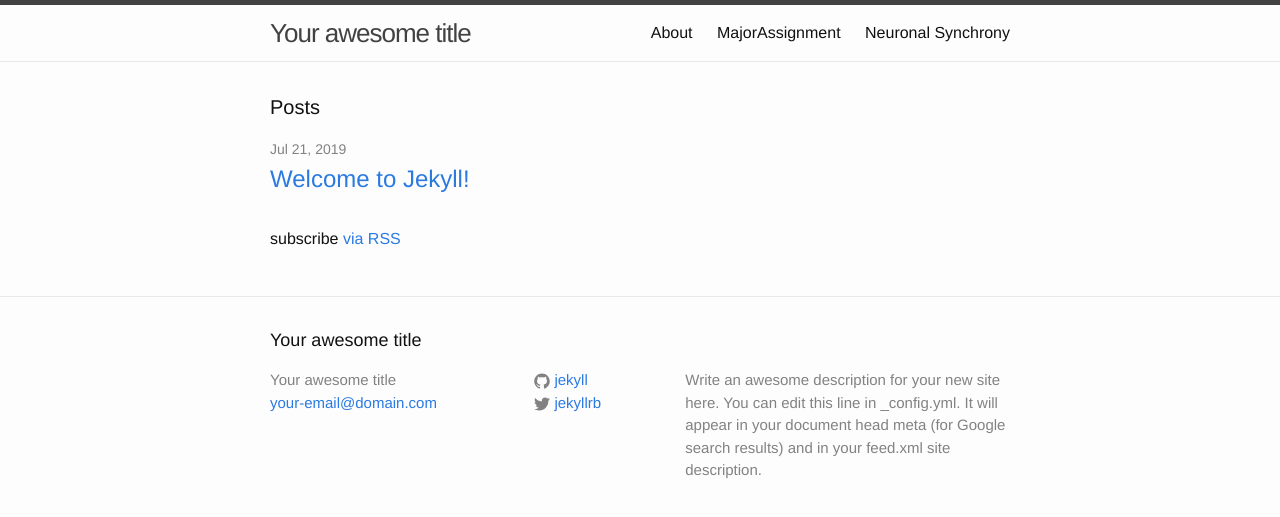
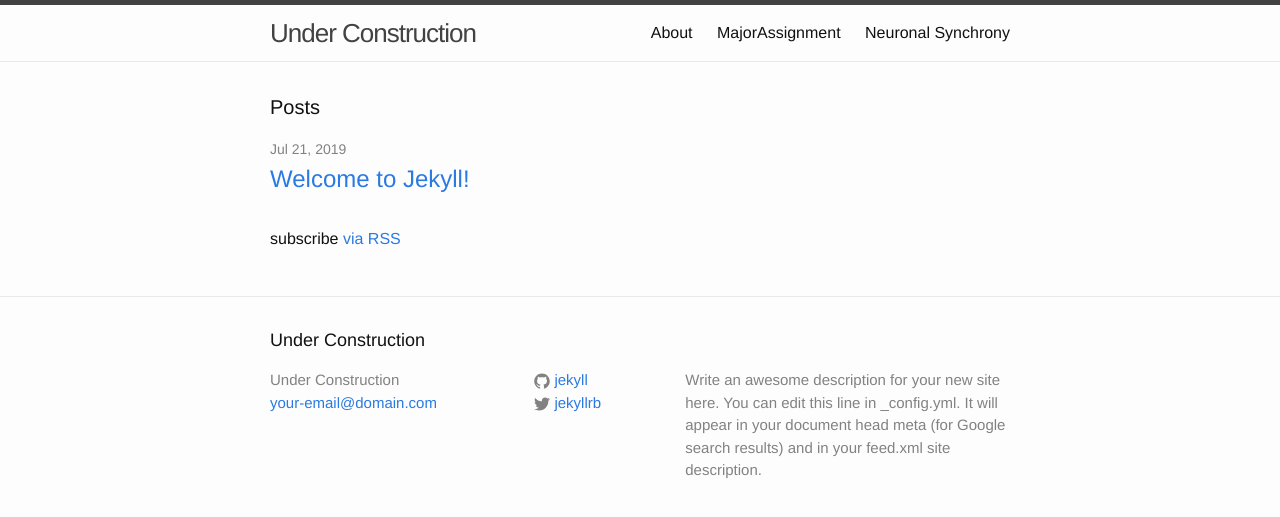
Before and after one commit to BadProfessor/bad-professor.github.io, a Jekyll site: the page built from index.html, in a window 1280 px wide. Shown: the top 517 px of the page. Built offline with Jekyll 4.4.1, drawn with Linux system fonts in a browser that asks for light colours.

Commit message:
Update _config.yml

```diff
--- a/_config.yml
+++ b/_config.yml
@@ -6,7 +6,7 @@
 # 'jekyll serve'. If you change this file, please restart the server process.
 
 # Site settings
-title: Your awesome title
+title: Under Construction
 email: your-email@domain.com
 description: > # this means to ignore newlines until "baseurl:"
   Write an awesome description for your new site here. You can edit this
```
